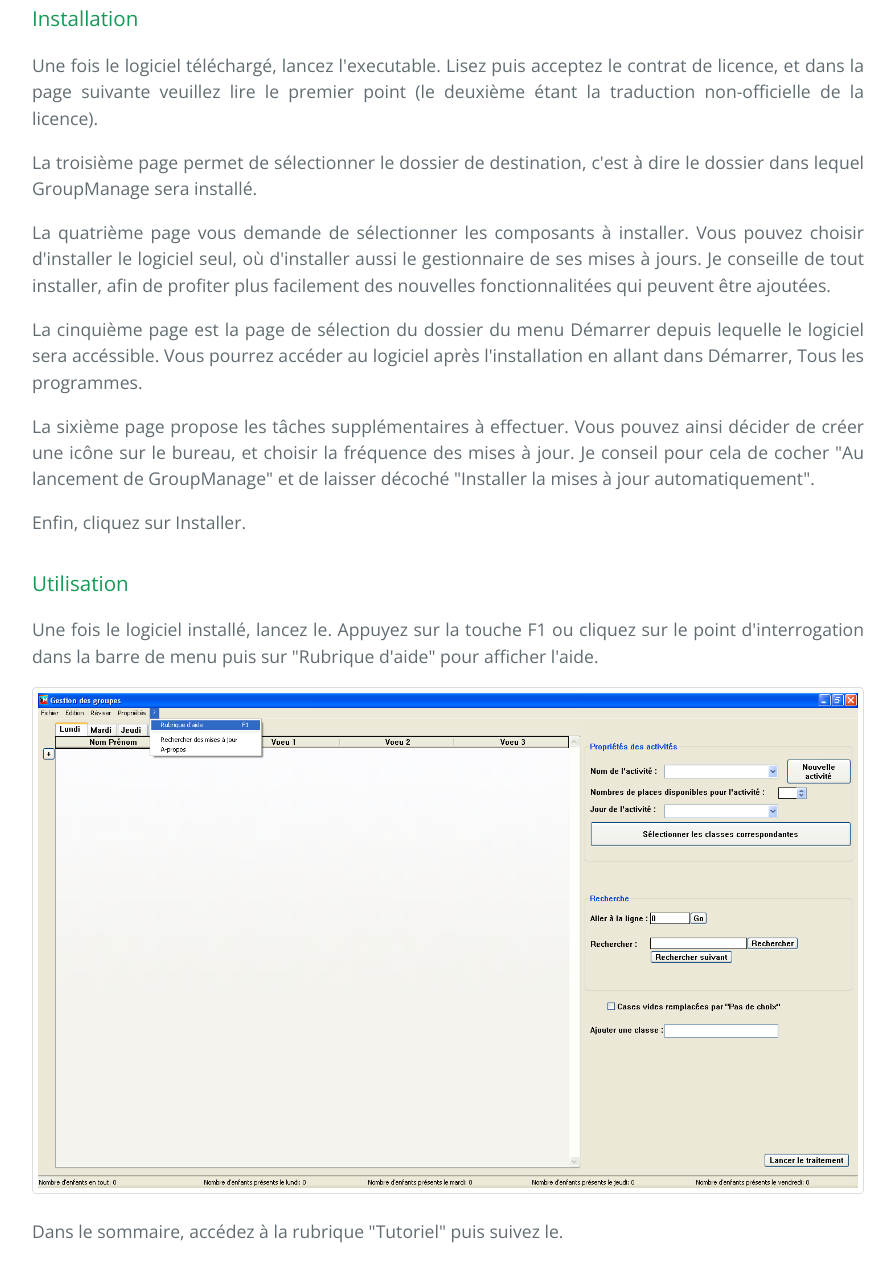
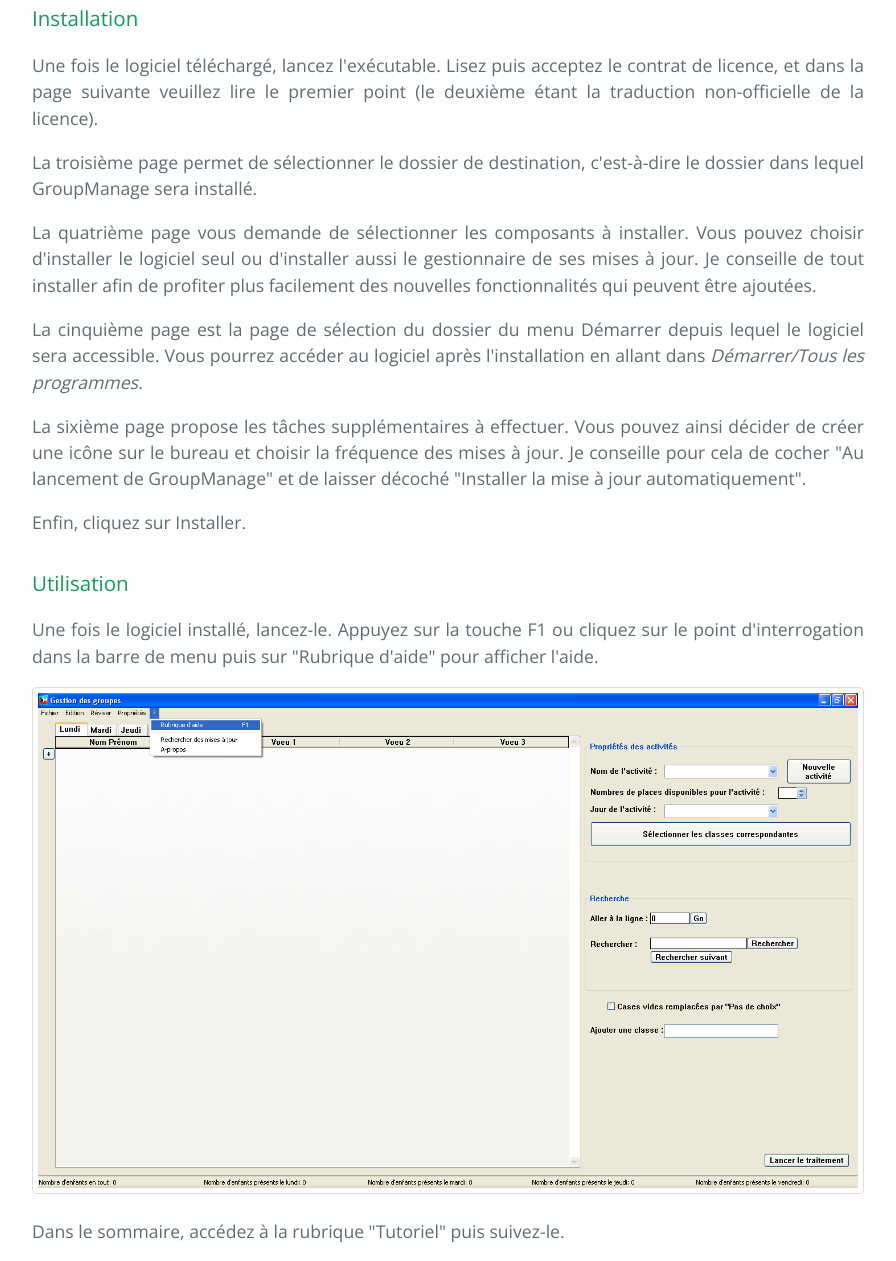
Before and after one commit to GroupManage/GroupManage.github.io, a plain HTML site: page how-to-start.html in a window 1280 px wide. Shown: the part 482-1743 px from the top of the page, without its empty margins (192-1088 px from the left). Drawn offline with nearby package versions, Linux system fonts and the light colour scheme.

Commit message:
Fixe some typo

```diff
--- a/how-to-start.html
+++ b/how-to-start.html
@@ -39,22 +39,22 @@
 <h3>
 <a id="installation" class="anchor" href="#installation" aria-hidden="true"><span aria-hidden="true" class="octicon octicon-link"></span></a>Installation</h3>
 
-<p>Une fois le logiciel téléchargé, lancez l'executable. Lisez puis acceptez le contrat de licence, et dans la page suivante veuillez lire le premier point (le deuxième étant la traduction non-officielle de la licence).</p>
-<p>La troisième page permet de sélectionner le dossier de destination, c'est à dire le dossier dans lequel GroupManage sera installé.</p>
-<p>La quatrième page vous demande de sélectionner les composants à installer. Vous pouvez choisir d'installer le logiciel seul, où d'installer aussi le gestionnaire de ses mises à jours. Je conseille de tout installer, afin de profiter plus facilement des nouvelles fonctionnalitées qui peuvent être ajoutées.</p>
-<p>La cinquième page est la page de sélection du dossier du menu Démarrer depuis lequelle le logiciel sera accéssible. Vous pourrez accéder au logiciel après l'installation en allant dans Démarrer, Tous les programmes.</p>
-<p>La sixième page propose les tâches supplémentaires à effectuer. Vous pouvez ainsi décider de créer une icône sur le bureau, et choisir la fréquence des mises à jour. Je conseil pour cela de cocher "Au lancement de GroupManage" et de laisser décoché "Installer la mises à jour automatiquement".</p>
+<p>Une fois le logiciel téléchargé, lancez l'exécutable. Lisez puis acceptez le contrat de licence, et dans la page suivante veuillez lire le premier point (le deuxième étant la traduction non-officielle de la licence).</p>
+<p>La troisième page permet de sélectionner le dossier de destination, c'est-à-dire le dossier dans lequel GroupManage sera installé.</p>
+<p>La quatrième page vous demande de sélectionner les composants à installer. Vous pouvez choisir d'installer le logiciel seul ou d'installer aussi le gestionnaire de ses mises à jour. Je conseille de tout installer afin de profiter plus facilement des nouvelles fonctionnalités qui peuvent être ajoutées.</p>
+<p>La cinquième page est la page de sélection du dossier du menu Démarrer depuis lequel le logiciel sera accessible. Vous pourrez accéder au logiciel après l'installation en allant dans <em>Démarrer/Tous les programmes.</em></p>
+<p>La sixième page propose les tâches supplémentaires à effectuer. Vous pouvez ainsi décider de créer une icône sur le bureau et choisir la fréquence des mises à jour. Je conseille pour cela de cocher "Au lancement de GroupManage" et de laisser décoché "Installer la mise à jour automatiquement".</p>
 <p>Enfin, cliquez sur Installer.</p>
 
 <h3>
 <a id="utilisation" class="anchor" href="#utilisation" aria-hidden="true"><span aria-hidden="true" class="octicon octicon-link"></span></a>Utilisation</h3>
 
 
-<p>Une fois le logiciel installé, lancez le. Appuyez sur la touche F1 ou cliquez sur le point d'interrogation dans la barre de menu puis sur "Rubrique d'aide" pour afficher l'aide.</p>
+<p>Une fois le logiciel installé, lancez-le. Appuyez sur la touche F1 ou cliquez sur le point d'interrogation dans la barre de menu puis sur "Rubrique d'aide" pour afficher l'aide.</p>
 <img src="Galerie/lancement-aide.png" alt="Accéder à la rubrique d'aide." title="Accéder à la rubrique d'aide."/>
-<p>Dans le sommaire, accédez à la rubrique "Tutoriel" puis suivez le.</p>
+<p>Dans le sommaire, accédez à la rubrique "Tutoriel" puis suivez-le.</p>
 <img src="Galerie/rubrique-aide.png" alt="Accéder au tutoriel." title="Accéder au tutoriel." />
-<p>En fin de traitement, il est très probable que tous les enfants ne soient pas attribués</p>
+<p>En fin de traitement, il est possible que certains enfants soient sans affectation (cas, par exemple, de l'enfant n'ayant fait qu'un seul voeu et n'ayant pas été retenu, ou cas de l'enfant n'ayant été retenu, par tirage au sort, à aucun de ses voeux). Dans ce cas, vous devrez les affecter manuellement.</p>
 <p>Bonne utilisation !</p>
 
       <footer class="site-footer">
```
